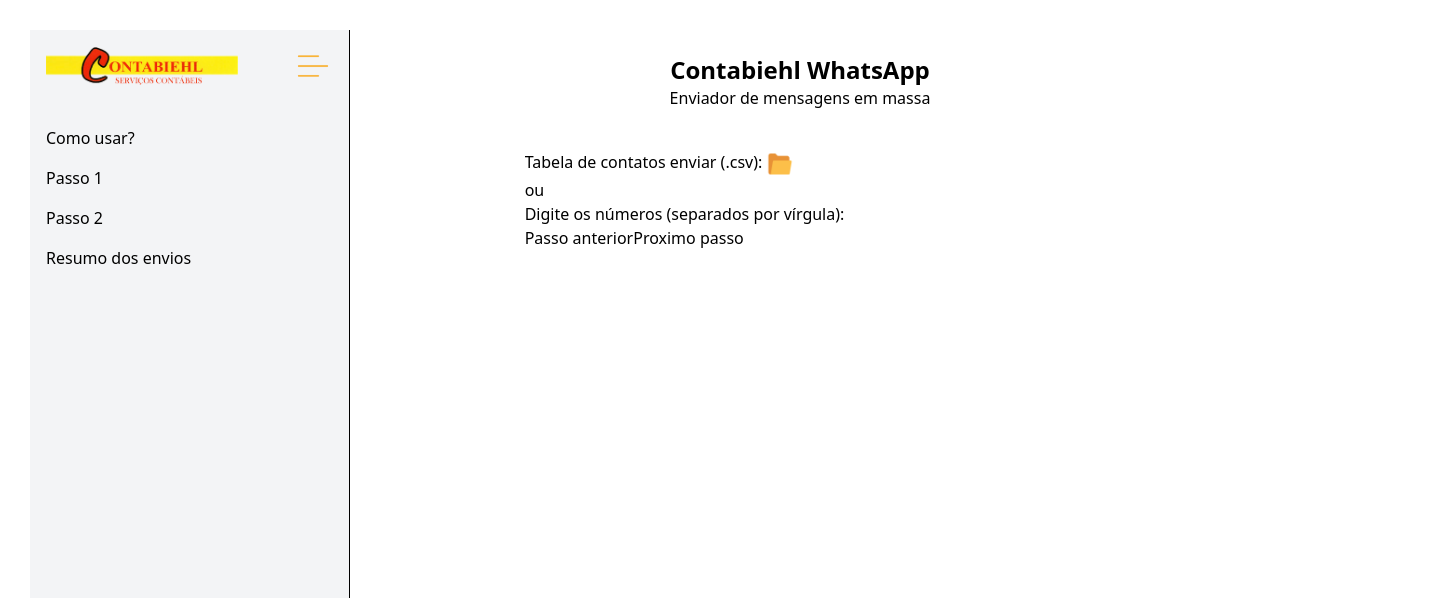
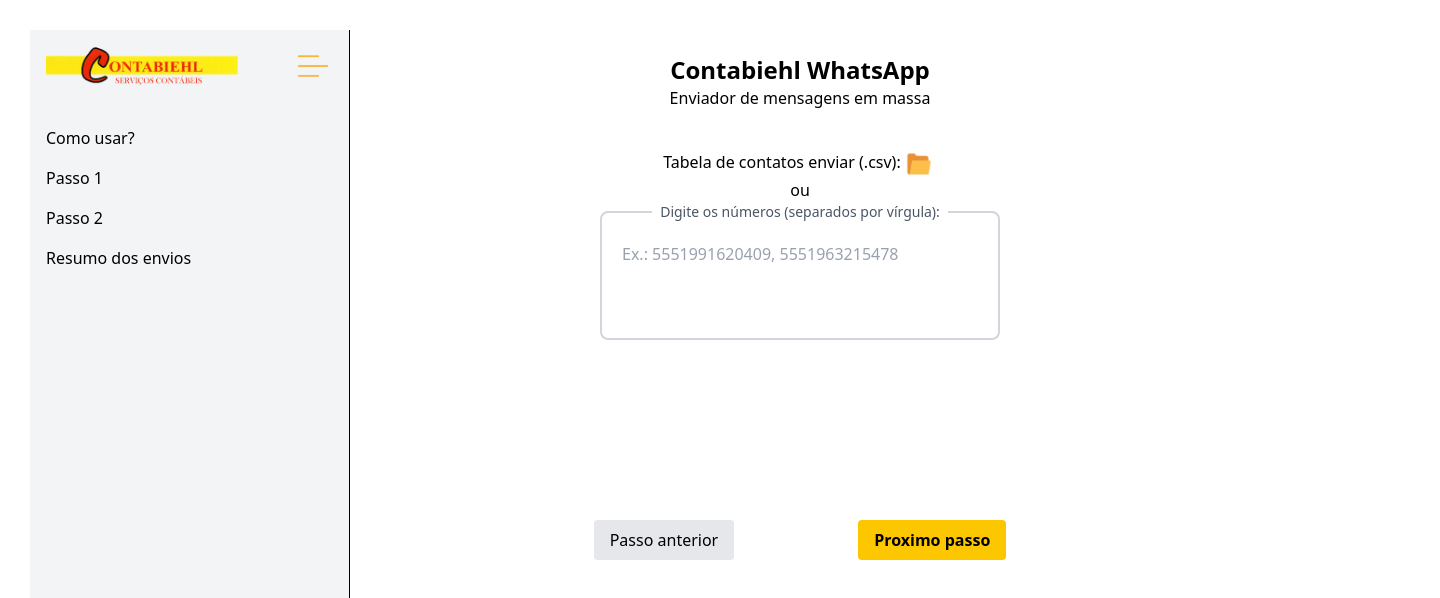
Before and after one commit to JoaoLucasDaSilvaOliveira/contabieh-webwhatsapp-sender, a Vue app: page / in a window 1280 px wide. Shown: the top 598 px of the page, 1440 px wide, since content can reach past the window. Built offline with nearby package versions, Linux system fonts and the light colour scheme; the HTML template or start-up script is replaced by a standard one.

Commit message:
finalizando o css do step-contato

```diff
--- a/src/components/HomePageView.vue
+++ b/src/components/HomePageView.vue
@@ -46,12 +46,12 @@
         <p>Enviador de mensagens em massa</p>
       </header>
 
-      <div class="main-content">
+      <div class="w-full max-w-2xl">
         <component :is="multiStepForm.currentStep.content"/>
-        <div>
-          <div v-if="multiStepForm.currentStep.position < 3">
-            <button @click="multiStepForm.previousStep()">Passo anterior</button>
-            <button @click="multiStepForm.nextStep()">Proximo passo</button>
+        <div class="mt-6 flex justify-center gap-4">
+          <div v-if="multiStepForm.currentStep.position < 3" class="flex gap-31 justify-center w-full absolute bottom-60">
+            <button @click="multiStepForm.previousStep()" class="px-4 py-2 bg-gray-200 rounded">Passo anterior</button>
+            <button @click="multiStepForm.nextStep()" class="px-4 py-2 bg-yellow-400 font-bold rounded">Proximo passo</button>
           </div>
         </div>
       </div>
--- a/src/components/StepContato.vue
+++ b/src/components/StepContato.vue
@@ -5,13 +5,17 @@
 </script>
 
 <template>
-    <span class="mr-1">Tabela de contatos enviar (.csv):</span>
-    <label for="files-input">
+    <div class="text-center w-full flex flex-col items-center">
+        <span class="mr-1">
+            Tabela de contatos enviar (.csv):
+            <label for="files-input" class="inline">
                 <img class="w-7 inline cursor-pointer" :src="fileSelector"/>
             </label>
+        </span>
         <span v-show="fileSelected.fileSelected">{{
             fileSelected.fileSelected?.name.split(".csv")[0]
-    }}</span>
+        }}
+        </span>
         <input
             type="file"
             name="file-contacts"
@@ -21,8 +25,18 @@
             accept=".csv"
         />
         <p>ou</p>
-    <label for="numbers-input"
-        >Digite os números (separados por vírgula):</label
-    >
-    <input type="text" name="numbers" id="numbers-input" />
+        <fieldset class="w-100 border-2 border-gray-300 rounded-lg p-2 focus-within:border-[#F9B02E] transition-all duration-200 overflow-hidden">
+            <legend class="px-2 text-sm font-medium text-gray-600">
+                Digite os números (separados por vírgula):
+            </legend>
+            <textarea
+                class="w-full p-3 outline-none transition-all duration-200
+                    placeholder:text-gray-400 field-sizing-content resize-none
+                    min-h-[100px] block break-all overflow-hidden max-h-40"
+                name="numbers"
+                id="numbers-input"
+                placeholder="Ex.: 5551991620409, 5551963215478"
+            />
+        </fieldset>
+    </div>
 </template>
--- a/src/components/StepResultados.vue
+++ b/src/components/StepResultados.vue
@@ -1,10 +1,28 @@
 <script setup lang="ts">
     //TODO:
     // implementar lógica
+    import { onMounted, ref } from "vue";
+    import { useMultiStepFormStore } from "@/stores/multiStepForm";
+
+    const aviso = ref<string>("");
+    const multiStepForm = useMultiStepFormStore();
+
+    const voltarHomePage = () => {
+        setTimeout(() => {
+            aviso.value= '';
+            multiStepForm.backToBeginning();
+        }, 1000);
+    };
+
+    onMounted(() => {
+        aviso.value = 'Redirecionando para a pagina principal';
+        voltarHomePage();
+    });
 </script>
 
 <template>
     <p>Enviando mensagem para: contato.nome</p>
     <p>Erro ao enviar mensagem para: contato.nome</p>
     <p>Envio finalizado!</p>
+    <p>{{ aviso }}</p>
 </template>
--- a/src/components/StepSubmit.vue
+++ b/src/components/StepSubmit.vue
@@ -1,9 +1,9 @@
 <script setup lang="ts">
-    import { useMultiStepFormStore } from '@/stores/multiStepForm';
-    const multiStepForm = useMultiStepFormStore()
+    import { useMultiStepFormStore } from "@/stores/multiStepForm";
+    const multiStepForm = useMultiStepFormStore();
 </script>
 
 <template>
-    <button @click="multiStepForm.voltarAoInicio">Alterar informações</button>
-    <button @click="multiStepForm.nextStep">Enviar</button>
+  <button @click="multiStepForm.backToBeginning">Alterar informações</button>
+  <button @click="multiStepForm.nextStep">Enviar</button>
 </template>
--- a/src/stores/multiStepForm.ts
+++ b/src/stores/multiStepForm.ts
@@ -41,9 +41,9 @@
         }
     }
 
-    const voltarAoInicio = () =>{
+    const backToBeginning = () =>{
         currentStep.value = steps[firstStep]!;
     }
 
-  return { currentStep, steps , nextStep, previousStep, voltarAoInicio};
+  return { currentStep, steps , nextStep, previousStep, backToBeginning};
 });
```
Lines whose indentation alone changed are shown as unchanged.
